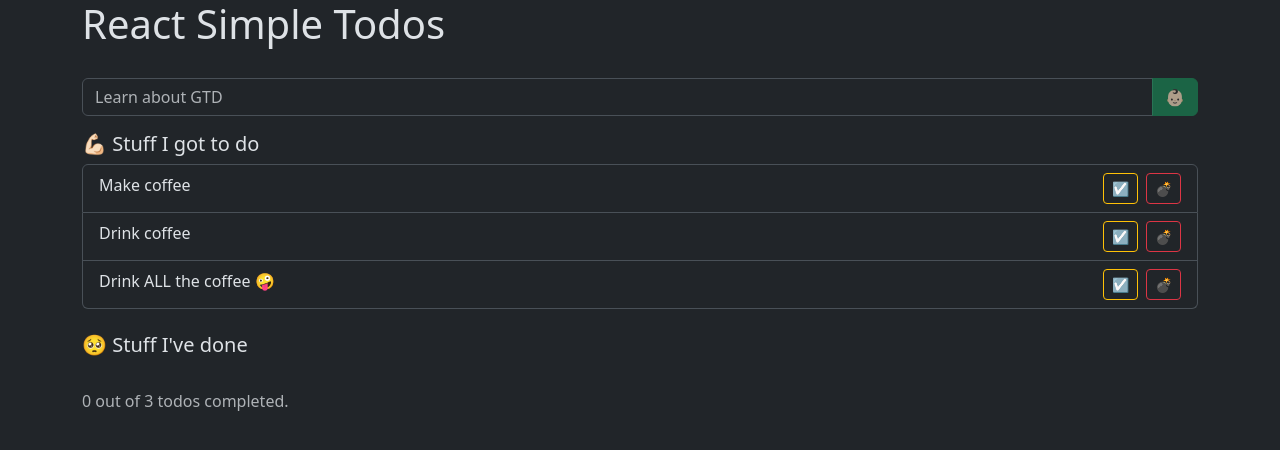
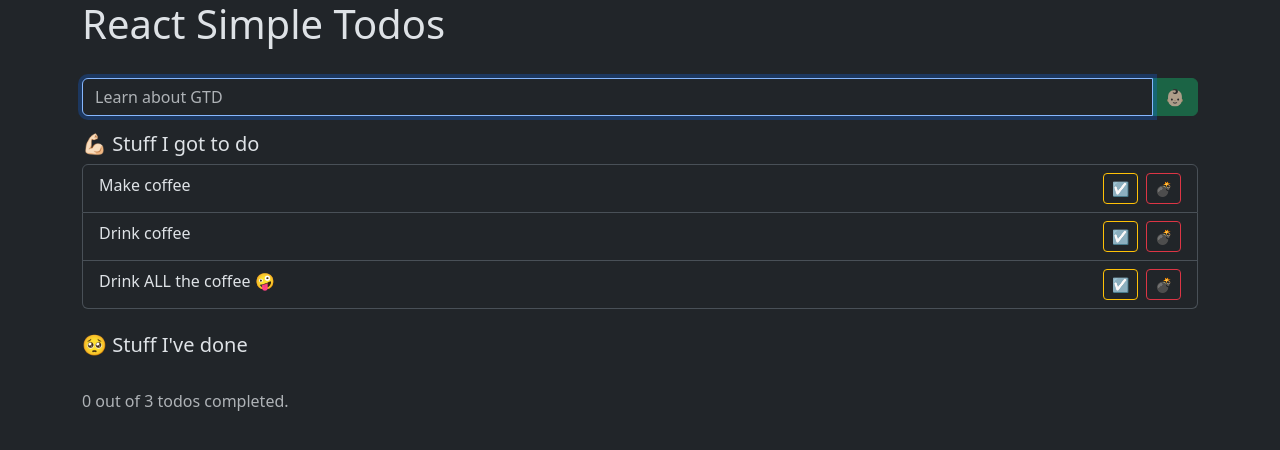
Before and after one commit to drblue/fed23-javascript-2, a React (Vite) app in the folder 02-react-simple-todos/: page / in a window 1280 px wide. Shown: the top 450 px of the page. Built offline with nearby package versions, Linux system fonts and the light colour scheme; data requests are answered from the project's data file.

Commit message:
Focus on input field (using refs) when first mounted.

```diff
--- a/02-react-simple-todos/src/components/AddNewTodoForm.tsx
+++ b/02-react-simple-todos/src/components/AddNewTodoForm.tsx
@@ -1,4 +1,4 @@
-import { useState } from 'react';
+import { useEffect, useRef, useState } from 'react';
 import { NewTodo } from '../types/Todo';
 
 interface AddNewTodoFormProps {
@@ -7,6 +7,7 @@ interface AddNewTodoFormProps {
 
 const AddNewTodoForm: React.FC<AddNewTodoFormProps> = ({ onAddTodo }) => {
 	const [inputNewTodoTitle, setInputNewTodoTitle] = useState("");
+	const inputNewTodoTitleRef = useRef<HTMLInputElement>(null);
 
 	const handleAddTodo = (e: React.FormEvent) => {
 		e.preventDefault();
@@ -24,6 +25,11 @@ const AddNewTodoForm: React.FC<AddNewTodoFormProps> = ({ onAddTodo }) => {
 		setInputNewTodoTitle("");
 	}
 
+	// On component mount, focus on the input field
+	useEffect(() => {
+		inputNewTodoTitleRef.current?.focus();
+	}, []);
+
 	return (
 		<form onSubmit={handleAddTodo} className="mb-3">
 			<div className="input-group">
@@ -32,6 +38,7 @@ const AddNewTodoForm: React.FC<AddNewTodoFormProps> = ({ onAddTodo }) => {
 					className="form-control"
 					onChange={e => setInputNewTodoTitle(e.target.value)}
 					placeholder="Learn about GTD"
+					ref={inputNewTodoTitleRef}
 					required
 					type="text"
 					value={inputNewTodoTitle}
```
Also changed, not shown: 02-react-simple-todos/src/App.tsx (+7 -0 lines).
